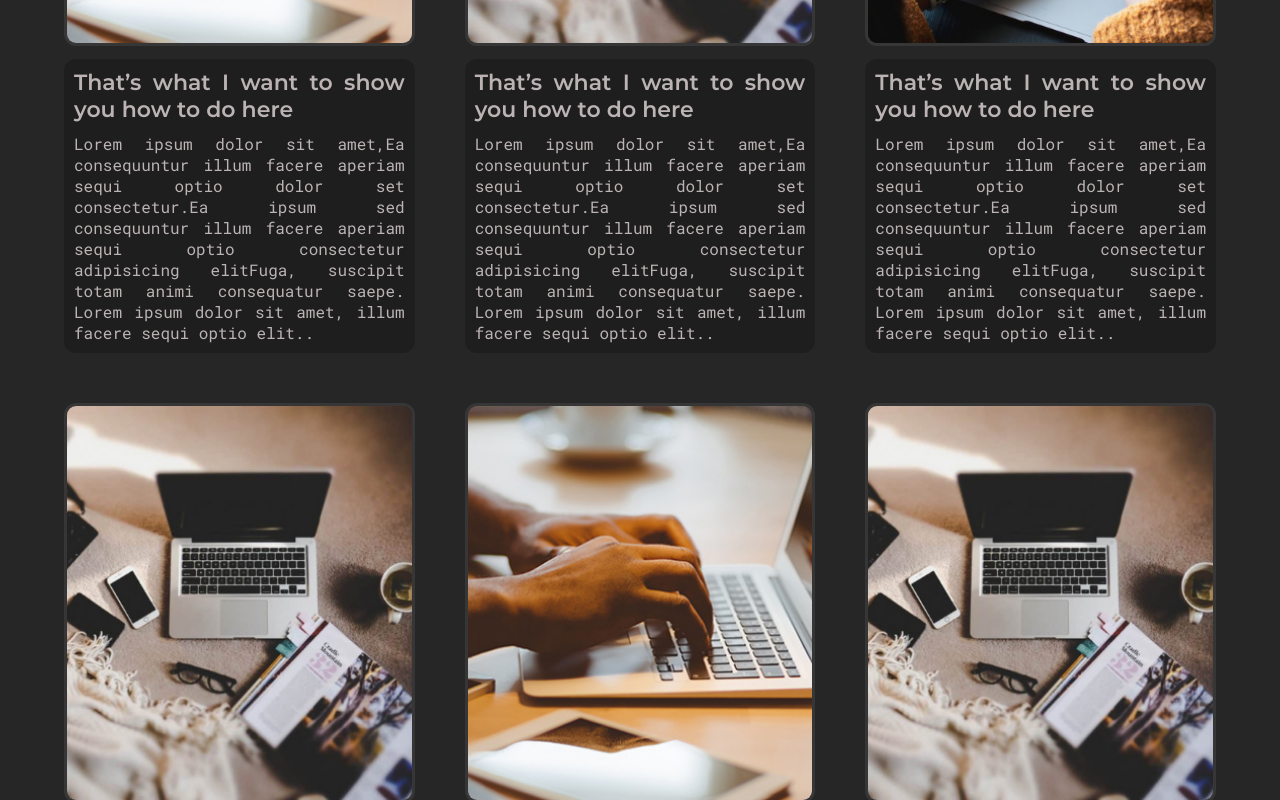
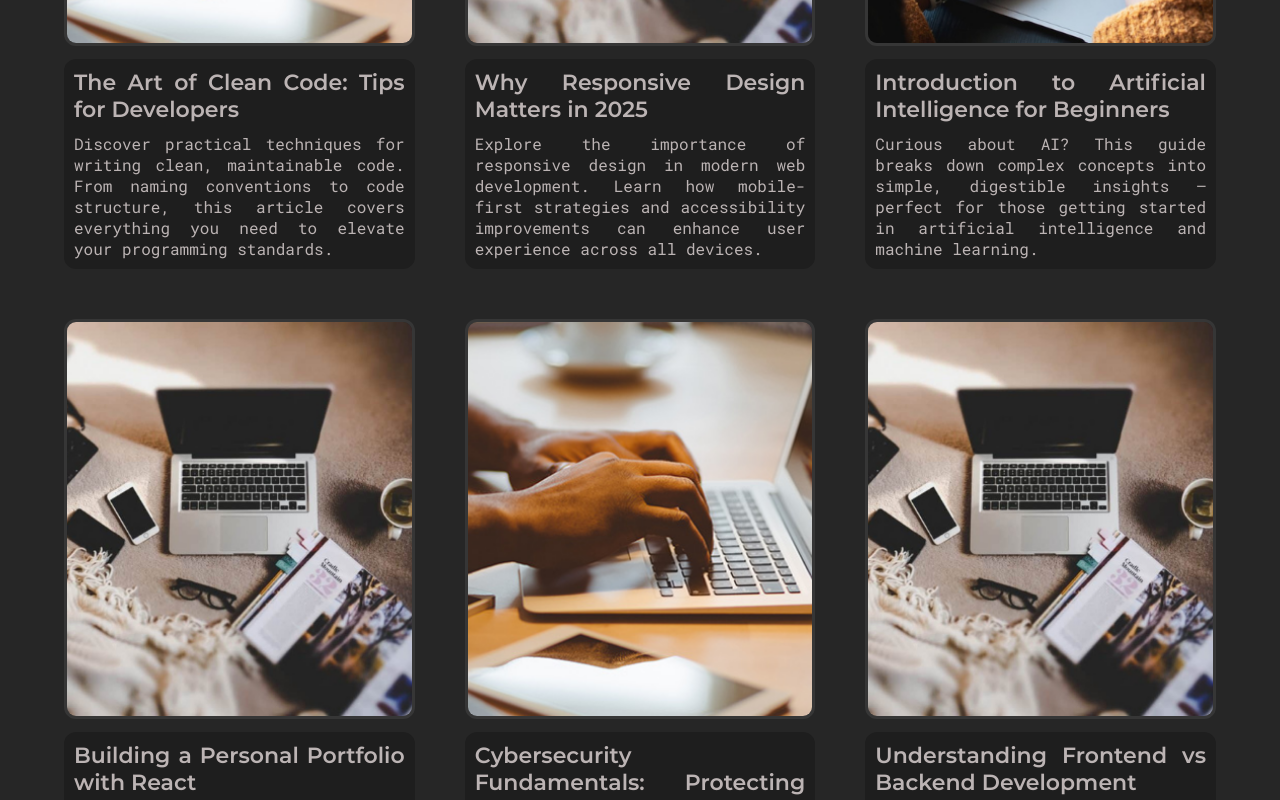
Before and after one commit to Brahamanbtp/react-portfolio, a React (Create React App) app: page /blogs in a window 1280 px wide. Shown: the part 700-1500 px from the top of the page. Built offline with nearby package versions, Linux system fonts and the light colour scheme.

Commit message:
modified

```diff
--- a/src/assets/data/blogs.js
+++ b/src/assets/data/blogs.js
@@ -6,38 +6,38 @@ import img3 from '../images/blogs/blog-3.png';
 const blogs = [
   {
     id: uuidv4(),
-    name: 'That’s what I want to show you how to do here',
-    desc: 'Lorem ipsum dolor sit amet,Ea consequuntur illum facere aperiam sequi optio dolor set consectetur.Ea ipsum sed consequuntur illum facere aperiam sequi optio consectetur adipisicing elitFuga, suscipit totam animi consequatur saepe. Lorem ipsum dolor sit amet, illum facere sequi optio elit..',
+    name: 'The Art of Clean Code: Tips for Developers',
+    desc: 'Discover practical techniques for writing clean, maintainable code. From naming conventions to code structure, this article covers everything you need to elevate your programming standards.',
     img: img1,
   },
   {
     id: uuidv4(),
-    name: 'That’s what I want to show you how to do here',
-    desc: 'Lorem ipsum dolor sit amet,Ea consequuntur illum facere aperiam sequi optio dolor set consectetur.Ea ipsum sed consequuntur illum facere aperiam sequi optio consectetur adipisicing elitFuga, suscipit totam animi consequatur saepe. Lorem ipsum dolor sit amet, illum facere sequi optio elit..',
+    name: 'Why Responsive Design Matters in 2025',
+    desc: 'Explore the importance of responsive design in modern web development. Learn how mobile-first strategies and accessibility improvements can enhance user experience across all devices.',
     img: img2,
   },
   {
     id: uuidv4(),
-    name: 'That’s what I want to show you how to do here',
-    desc: 'Lorem ipsum dolor sit amet,Ea consequuntur illum facere aperiam sequi optio dolor set consectetur.Ea ipsum sed consequuntur illum facere aperiam sequi optio consectetur adipisicing elitFuga, suscipit totam animi consequatur saepe. Lorem ipsum dolor sit amet, illum facere sequi optio elit..',
+    name: 'Introduction to Artificial Intelligence for Beginners',
+    desc: 'Curious about AI? This guide breaks down complex concepts into simple, digestible insights — perfect for those getting started in artificial intelligence and machine learning.',
     img: img3,
   },
   {
     id: uuidv4(),
-    name: 'That’s what I want to show you how to do here',
-    desc: 'Lorem ipsum dolor sit amet,Ea consequuntur illum facere aperiam sequi optio dolor set consectetur.Ea ipsum sed consequuntur illum facere aperiam sequi optio consectetur adipisicing elitFuga, suscipit totam animi consequatur saepe. Lorem ipsum dolor sit amet, illum facere sequi optio elit..',
+    name: 'Building a Personal Portfolio with React',
+    desc: 'A walkthrough on creating an interactive and visually stunning portfolio website using React. Ideal for developers looking to showcase their skills and projects effectively.',
     img: img2,
   },
   {
     id: uuidv4(),
-    name: 'That’s what I want to show you how to do here',
-    desc: 'Lorem ipsum dolor sit amet,Ea consequuntur illum facere aperiam sequi optio dolor set consectetur.Ea ipsum sed consequuntur illum facere aperiam sequi optio consectetur adipisicing elitFuga, suscipit totam animi consequatur saepe. Lorem ipsum dolor sit amet, illum facere sequi optio elit..',
+    name: 'Cybersecurity Fundamentals: Protecting Your Digital Life',
+    desc: 'Learn the basics of cybersecurity, from strong passwords to avoiding phishing attacks. Essential tips for anyone concerned about their online safety and data protection.',
     img: img1,
   },
   {
     id: uuidv4(),
-    name: 'That’s what I want to show you how to do here',
-    desc: 'Lorem ipsum dolor sit amet,Ea consequuntur illum facere aperiam sequi optio dolor set consectetur.Ea ipsum sed consequuntur illum facere aperiam sequi optio consectetur adipisicing elitFuga, suscipit totam animi consequatur saepe. Lorem ipsum dolor sit amet, illum facere sequi optio elit..',
+    name: 'Understanding Frontend vs Backend Development',
+    desc: 'Unpack the differences between frontend and backend development, and find out which path suits your interests and skills in the world of web development.',
     img: img2,
   },
 ];
```
